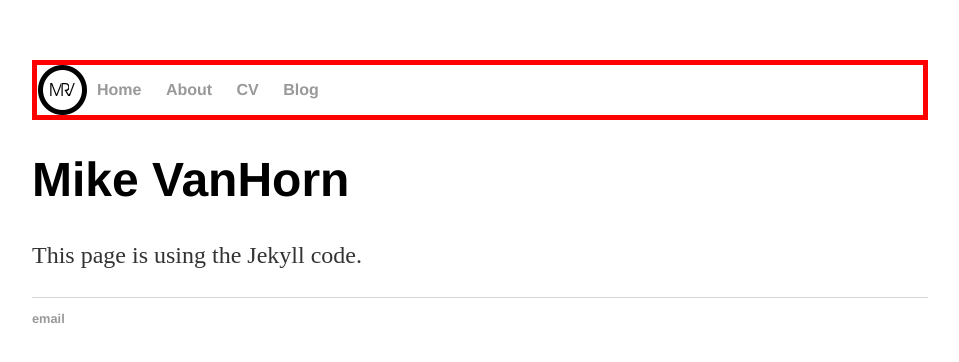
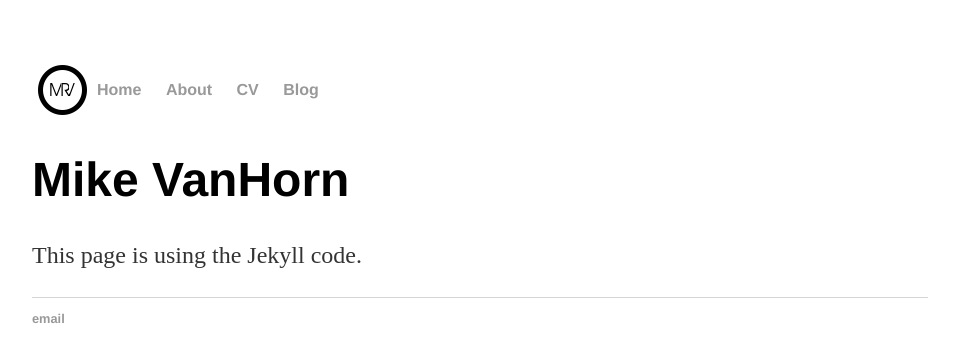
Before and after one commit to mrvanhorn/mrvanhorn.github.io, a Jekyll site: the page built from index.html, in a window 1280 px wide. Shown: the top 362 px of the page, without its empty margins (160-1119 px from the left). Built offline with Jekyll 4.4.1, drawn with Linux system fonts in a browser that asks for light colours.

Commit message:
Update main.css

```diff
--- a/css/main.css
+++ b/css/main.css
@@ -14,7 +14,7 @@ nav {
     height: 50px;
     border-width: 5px;
     border-style: solid;
-    border-color: #ff0000;
+    border-color: #ffffff;
 }
 nav ul, footer ul {
     font-family:'Helvetica', 'Arial', 'Sans-Serif';
```
